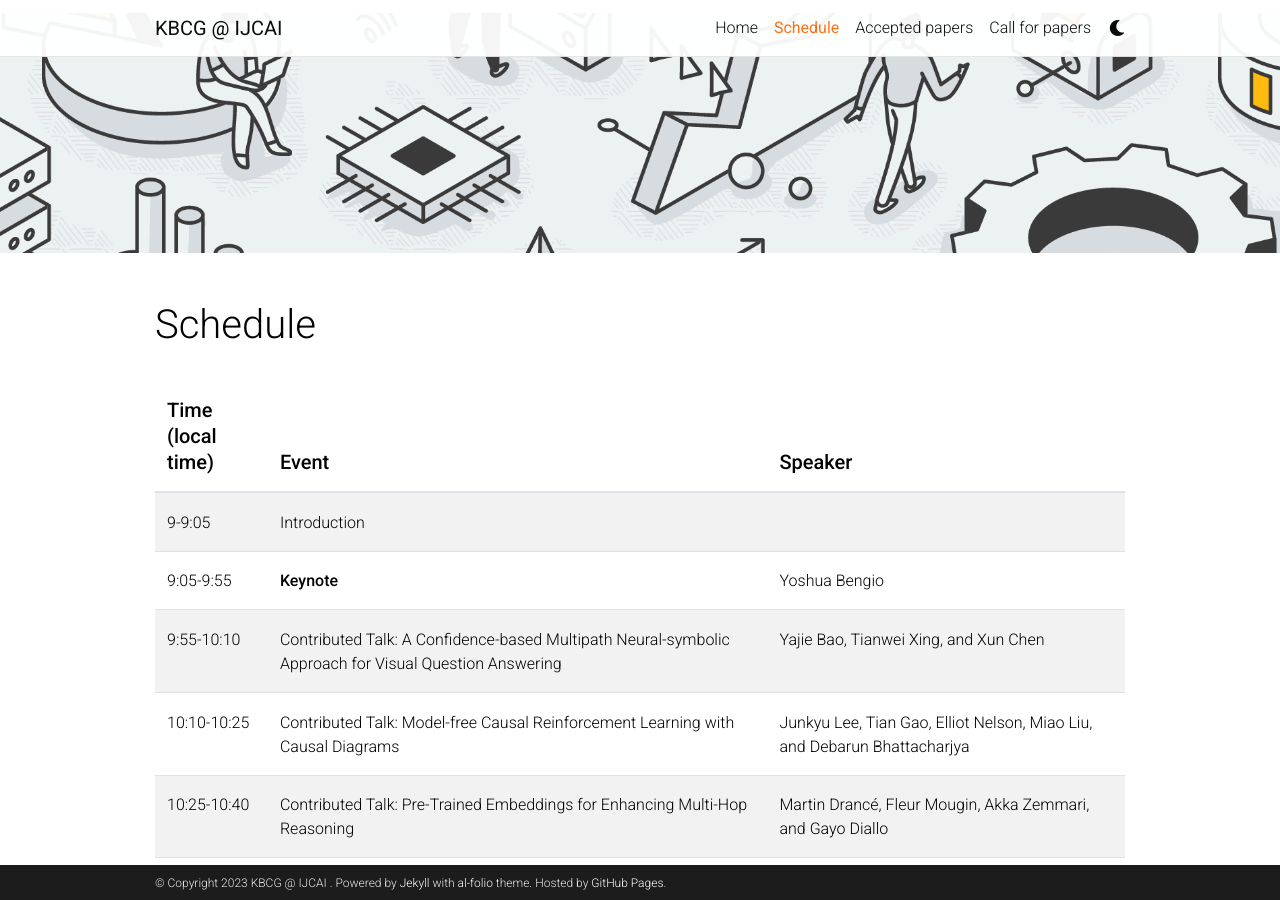
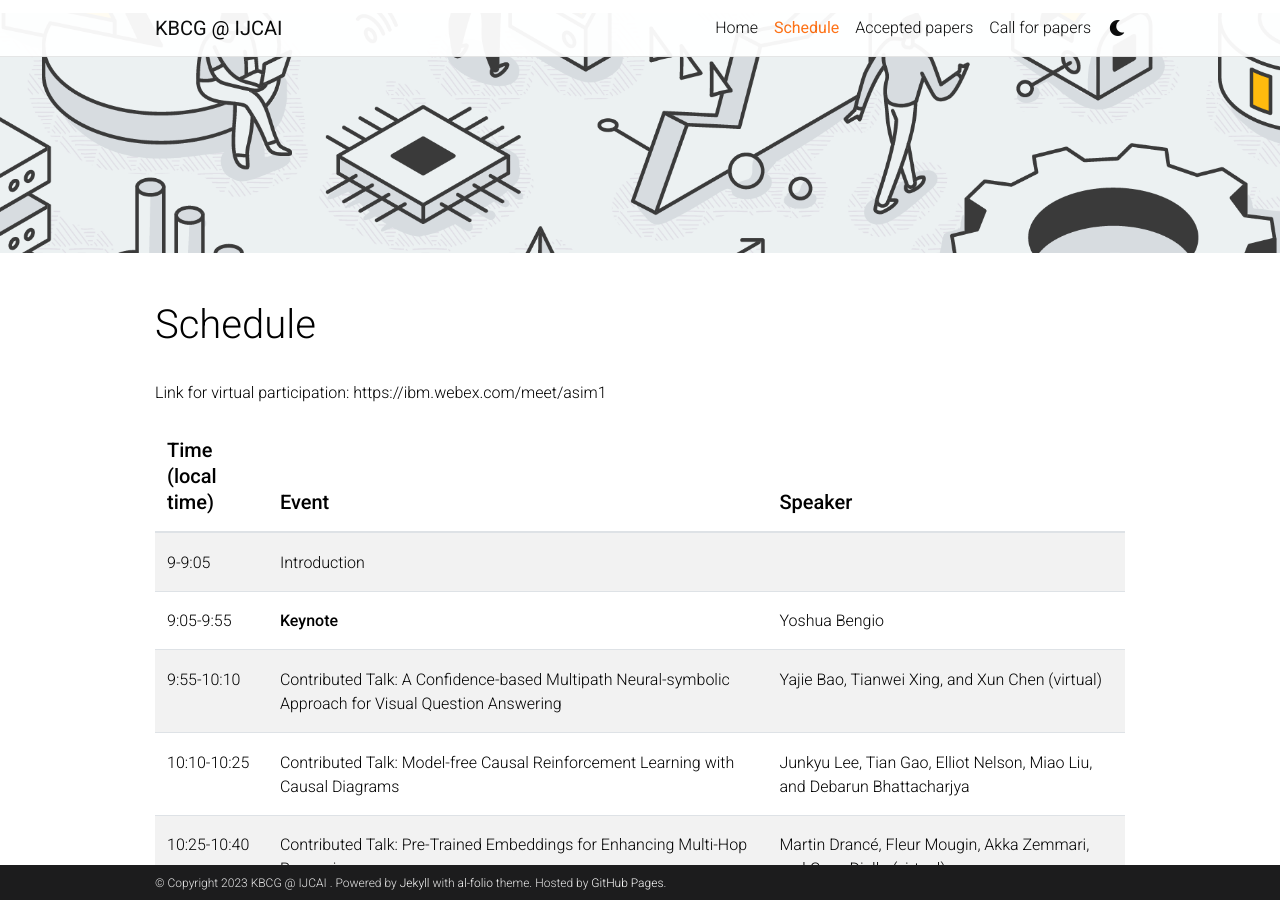
Before and after one commit to KnowledgeAI/KnowledgeAI.github.io, a Jekyll site: the page built from _pages/schedule.md, in a window 1280 px wide and 900 px high. Built offline with Jekyll 4.4.1, drawn with Linux system fonts in a browser that asks for light colours; comment, search, counter and statistics services are not loaded; a style sheet for code colours, icons or effects is not loaded.

Commit message:
[DBG] add virtual participation linnk

```diff
--- a/_pages/schedule.md
+++ b/_pages/schedule.md
@@ -6,13 +6,16 @@ nav: true
 nav_order: 1
 ---
 
+Link for virtual participation: https://ibm.webex.com/meet/asim1
+
+
 | **Time (local time)**{: .h5} |  **Event**{: .h5} | **Speaker**{: .h5} |
 | :-------------------------------- | :--------------------------------- | :--------------------------------- |
 |  9-9:05  |   Introduction   |
 |  9:05-9:55 | **Keynote** | Yoshua Bengio |
-| 9:55-10:10 | Contributed Talk: A Confidence-based Multipath Neural-symbolic Approach for Visual Question Answering | Yajie Bao, Tianwei Xing, and Xun Chen |
+| 9:55-10:10 | Contributed Talk: A Confidence-based Multipath Neural-symbolic Approach for Visual Question Answering | Yajie Bao, Tianwei Xing, and Xun Chen (virtual) |
 | 10:10-10:25| Contributed Talk: Model-free Causal Reinforcement Learning with Causal Diagrams| Junkyu Lee, Tian Gao, Elliot Nelson, Miao Liu, and Debarun Bhattacharjya |
-| 10:25-10:40 | Contributed Talk: Pre-Trained Embeddings for Enhancing Multi-Hop Reasoning | Martin Drancé, Fleur Mougin, Akka Zemmari, and Gayo Diallo |
+| 10:25-10:40 | Contributed Talk: Pre-Trained Embeddings for Enhancing Multi-Hop Reasoning | Martin Drancé, Fleur Mougin, Akka Zemmari, and Gayo Diallo (virtual) |
 | 10:40-10:55 | Contributed Talk: Multi-Source Knowledge-Based Hybrid Neural Framework for Time Series Representation Learning | Sagar Srinivas Sakhinana, Krishna Sai Sudhir Aripirala, Shivam Gupta, and Venkataramana Runkana |
 | 10:55-11:10 | Contributed Talk: Probing Reasoning of Language Models with Inductive In-Context Learning | Iordanis Fostiropoulos, and Laurent Itti |
 | 11:10-12:00 | **Keynote** | Sheila McIlraith |
```
